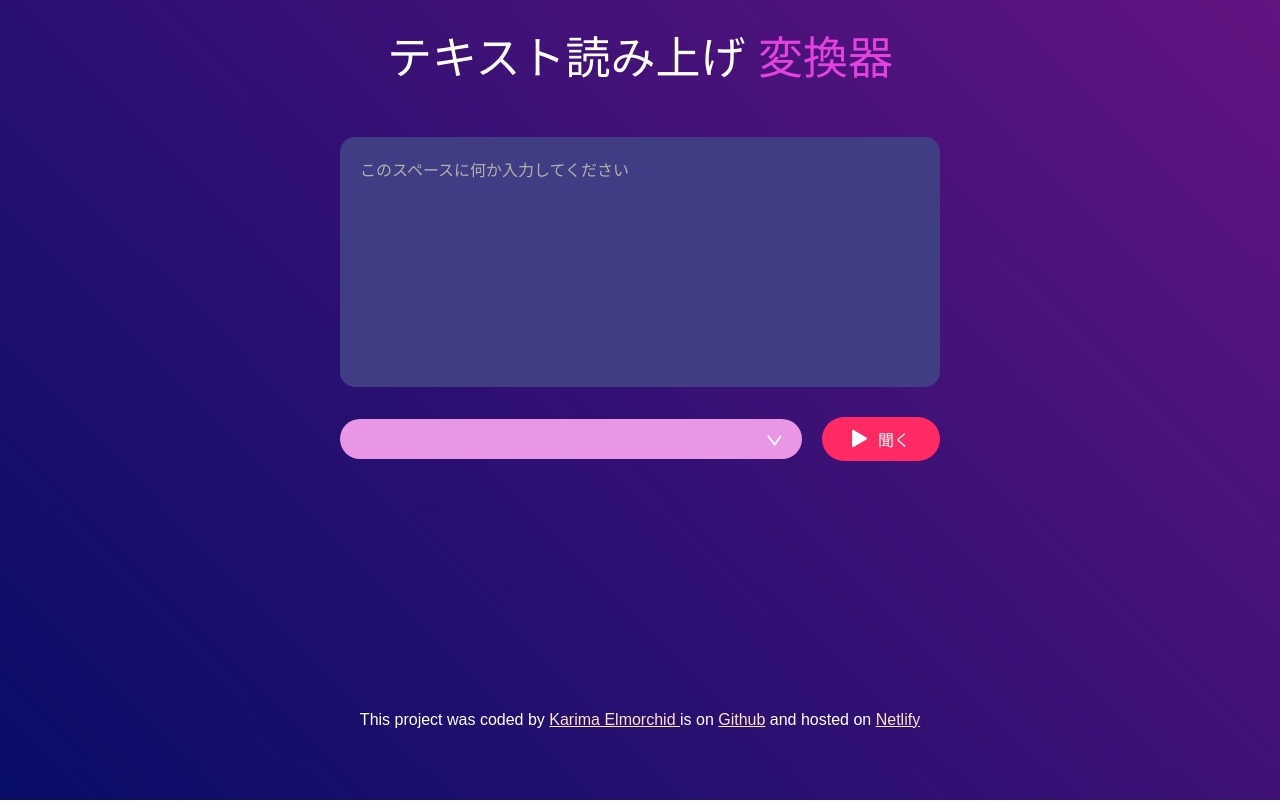
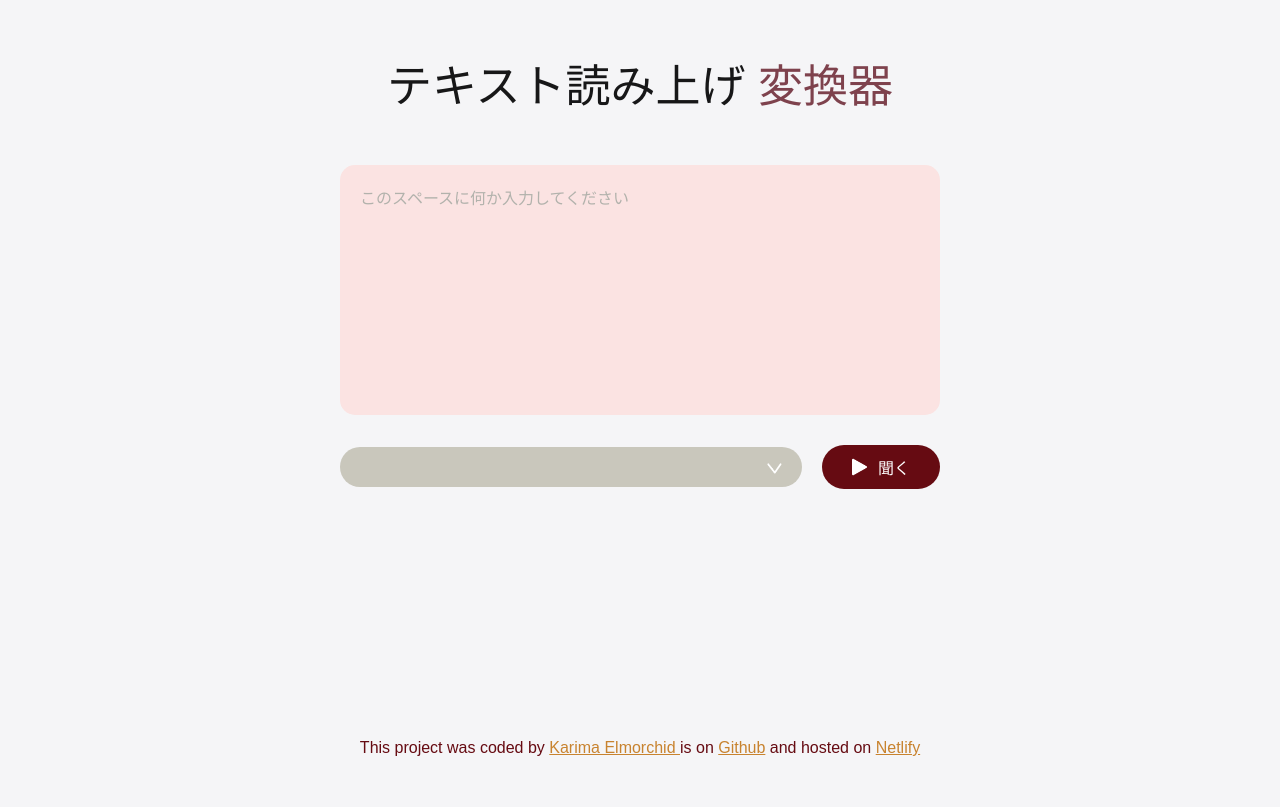
Before and after one commit to karimaelm/text-to-voice-japanese-app, a plain HTML site: page index.html in a window 1280 px wide. Drawn offline with Linux system fonts and the light colour scheme.

Commit message:
Added nice CSS

```diff
--- a/style.css
+++ b/style.css
@@ -8,7 +8,7 @@
 .super {
   width: 100%;
   min-height: 100vh;
-  background: linear-gradient(45deg, #070d67, #621481);
+  background-color: #f5f5f7;
   display: flex;
   align-items: center;
   justify-content: center;
@@ -20,16 +20,19 @@
   font-size: 45px;
   font-weight: 500;
   margin-top: -50px;
+  padding-top: 100px;
   margin-bottom: 50px;
+  font-family: Arial, Helvetica, sans-serif;
+  color: #171718;
 }
 .super h1 span {
-  color: rgb(228, 66, 223);
+  color: #7e424d;
 }
 
 textarea {
   width: 600px;
   height: 250px;
-  background: #403d84;
+  background: #fbe3e2;
   color: white;
   font-size: 15px;
   border: none;
@@ -52,7 +55,7 @@ textarea::placeholder {
 }
 
 button {
-  background: #ff2963;
+  background: #660b12;
   color: white;
   font-size: 16px;
   padding: 10px 30px;
@@ -72,7 +75,7 @@ button img {
 select {
   flex: 1;
   color: white;
-  background: rgb(233, 150, 231);
+  background: #c9c7bc;
   height: 40px;
   padding: 0 30px;
   outline: 0;
@@ -89,10 +92,12 @@ select {
 
 footer {
   margin-top: 250px;
+  padding-bottom: 50px;
+  color: #660b12;
 }
 
 a {
-  color: bisque;
+  color: rgb(200, 131, 47);
   font-family: Arial, Helvetica, sans-serif;
   text-align: center;
 }
```
